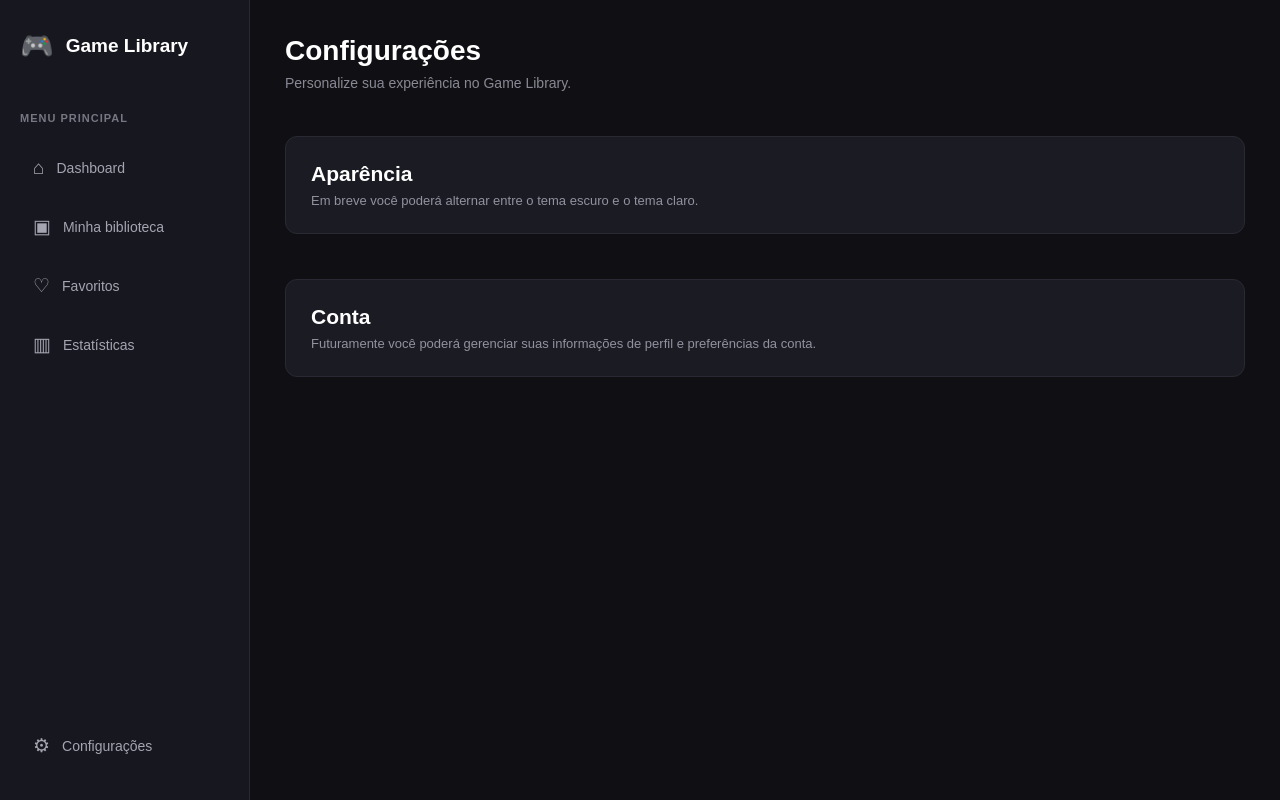
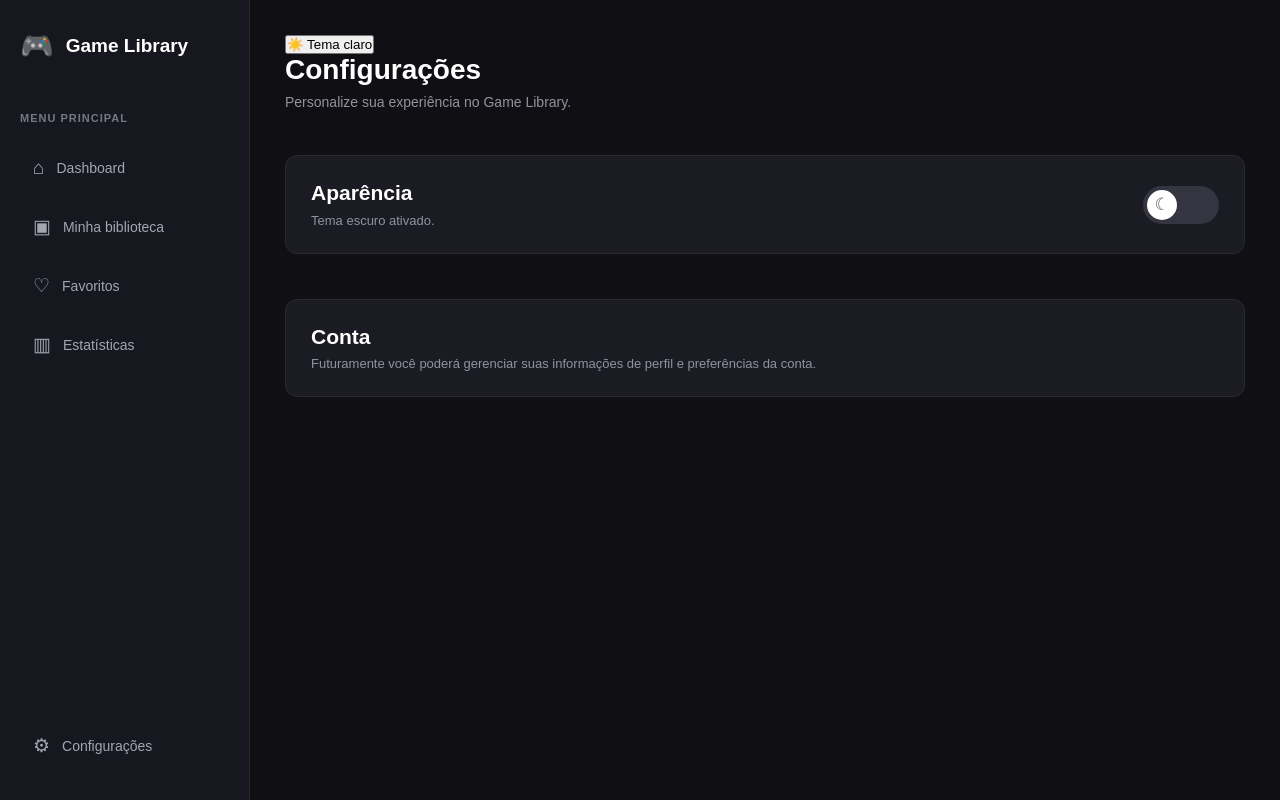
Before and after one commit to jeywysonleandro/Game-Library, a Python web app: template app/templates/configuracoes.html in a window 1280 px wide. Run offline with Jinja, Linux system fonts and the light colour scheme; the template is opened without the code that fills it, so the values that code supplies are empty.

Commit message:
Implementa tema claro e escuro com persistencia

```diff
--- a/app/static/css/estilo.css
+++ b/app/static/css/estilo.css
@@ -1,3 +1,55 @@
+
+/* VARIÁVEIS DO TEMA ESCURO */
+
+:root {
+    /* Fundos */
+    --cor-fundo: #101014;
+    --cor-menu: #17171f;
+    --cor-cartao: #1b1b24;
+
+    /* Bordas */
+    --cor-borda: #292933;
+    --cor-borda-input: #30303c;
+
+    /* Textos */
+    --cor-texto: #ffffff;
+    --cor-texto-secundario: #92929f;
+    --cor-texto-menu: #a5a5b2;
+    --cor-texto-menu-titulo: #777783;
+
+    /* Destaques */
+    --cor-destaque: #7655e8;
+    --cor-destaque-hover: #6242cf;
+    --cor-menu-ativo: #29243e;
+    --cor-texto-ativo: #a78bfa;
+}
+
+
+/* VARIÁVEIS DO TEMA CLARO */
+
+[data-tema="claro"] {
+    /* Fundos */
+    --cor-fundo: #f5f5f9;
+    --cor-menu: #ffffff;
+    --cor-cartao: #ffffff;
+
+    /* Bordas */
+    --cor-borda: #e2e2ea;
+    --cor-borda-input: #d5d5df;
+
+    /* Textos */
+    --cor-texto: #20202a;
+    --cor-texto-secundario: #777783;
+    --cor-texto-menu: #555563;
+    --cor-texto-menu-titulo: #888895;
+
+    /* Destaques */
+    --cor-destaque: #7655e8;
+    --cor-destaque-hover: #6242cf;
+    --cor-menu-ativo: #eee9ff;
+    --cor-texto-ativo: #6945d3;
+}
+
 
 /* CONFIGURAÇÕES GERAIS */
 
@@ -119,7 +171,7 @@ body {
 }
 
 .cabecalho p {
-    color: #898995;
+    color: var(--cor-texto-secundario);
     font-size: 14px;
 }
 
@@ -436,3 +488,114 @@ body {
     }
 
 }
+
+
+/* INTERRUPTOR DE TEMA */
+
+.secao-aparencia {
+    display: flex;
+    justify-content: space-between;
+    align-items: center;
+    gap: 20px;
+}
+
+.informacoes-aparencia h2 {
+    margin-bottom: 8px;
+}
+
+.informacoes-aparencia p {
+    color: var(--cor-texto-secundario);
+    font-size: 13px;
+}
+
+/* BOTÃO DO INTERRUPTOR */
+
+.interruptor-tema {
+    position: relative;
+    width: 76px;
+    height: 38px;
+
+    border: none;
+    border-radius: 30px;
+
+    background-color: #353541;
+
+    cursor: pointer;
+
+    display: flex;
+    align-items: center;
+    justify-content: space-around;
+
+    transition: background-color 0.3s ease;
+}
+
+
+/* ÍCONES DE SOL E LUA */
+
+.icone-tema {
+    position: absolute;
+    top: 0;
+    left: 0;
+
+    width: 30px;
+    height: 30px;
+
+    display: flex;
+    align-items: center;
+    justify-content: center;
+
+    font-size: 17px;
+    color: #555563;
+
+    pointer-events: none;
+}
+
+.icone-lua {
+    display: flex;
+}
+
+.icone-sol {
+    display: none;
+}
+
+/* CÍRCULO QUE DESLIZA */
+
+.indicador-interruptor {
+    position: absolute;
+
+    top: 4px;
+    left: 4px;
+
+    width: 30px;
+    height: 30px;
+
+    border-radius: 50%;
+
+    background-color: #ffffff;
+
+    display: flex;
+    align-items: center;
+    justify-content: center;
+
+    transition: transform 0.3s ease;
+}
+
+/* TEMA CLARO ATIVADO */
+
+.interruptor-tema.ativo {
+    background-color: var(--cor-destaque);
+}
+
+.interruptor-tema.ativo .indicador-interruptor {
+    transform: translateX(38px);
+}
+
+/* TROCA DO ÍCONE NO TEMA CLARO */
+
+.interruptor-tema.ativo .icone-lua {
+    display: none;
+}
+
+.interruptor-tema.ativo .icone-sol {
+    display: flex;
+}
--- /dev/null
+++ b/app/static/js/tema.js
@@ -0,0 +1,70 @@
+
+// ELEMENTOS DA PÁGINA
+
+const botaoTema = document.getElementById("interruptor-tema");
+const descricaoTema = document.getElementById("descricao-tema");
+const corpoPagina = document.body;
+
+
+// FUNÇÃO PARA APLICAR O TEMA
+
+function aplicarTema(tema) {
+
+    // Define o tema no corpo da página
+    corpoPagina.dataset.tema = tema;
+
+    // Verifica se o tema claro está ativo
+    const temaClaroAtivo = tema === "claro";
+
+    // Atualiza a aparência do interruptor
+    if (botaoTema) {
+        botaoTema.classList.toggle("ativo", temaClaroAtivo);
+
+        // Atualiza o estado acessível do botão
+        botaoTema.setAttribute("aria-pressed", String(temaClaroAtivo));
+    }
+
+    // Atualiza a descrição do tema
+    if (descricaoTema) {
+        descricaoTema.textContent = temaClaroAtivo
+            ? "Tema claro ativado."
+            : "Tema escuro ativado.";
+    }
+}
+
+
+// RECUPERAR O TEMA SALVO
+
+const temaSalvo = localStorage.getItem("tema");
+
+// Verifica se existe um tema válido salvo
+const temaInicial =
+    temaSalvo === "claro" || temaSalvo === "escuro"
+        ? temaSalvo
+        : "escuro";
+
+// Aplica o tema ao carregar a página
+aplicarTema(temaInicial);
+
+
+// ALTERNAR E SALVAR O TEMA
+
+if (botaoTema) {
+
+    botaoTema.addEventListener("click", function () {
+
+        // Identifica o tema atual
+        const temaAtual = corpoPagina.dataset.tema;
+
+        // Define o próximo tema
+        const novoTema = temaAtual === "escuro" ? "claro" : "escuro";
+
+        // Aplica o novo tema
+        aplicarTema(novoTema);
+
+        // Salva a preferência no navegador
+        localStorage.setItem("tema", novoTema);
+
+    });
+
+}
--- a/app/templates/base.html
+++ b/app/templates/base.html
@@ -11,7 +11,7 @@
     <link rel="stylesheet" href="{{ url_for('static', filename='css/estilo.css') }}">
 </head>
 
-<body>
+<body data-tema="escuro">
 
     <div class="layout">
 
@@ -69,6 +69,15 @@
         <!-- CONTEÚDO DA PÁGINA -->
         <main class="conteudo-principal">
 
+            <!--CABEÇALHO GLOBAL-->
+            <header class="cabecalho-global">
+
+                <button id="botao-tema" class="botao-tema" type="button">
+                     ☀️ Tema claro
+                </button>
+
+            </header>
+
             {% block conteudo %}
             {% endblock %}
 
@@ -76,5 +85,7 @@
 
     </div>
 
+     <script src="{{ url_for('static', filename='js/tema.js') }}"></script>
+
 </body>
 </html>
--- a/app/templates/configuracoes.html
+++ b/app/templates/configuracoes.html
@@ -12,16 +12,39 @@
     </div>
 </header>
 
-<section class="secao-favoritos">
+<!-- SEÇÃO DE APARÊNCIA -->
+<section class="secao-favoritos secao-aparencia">
 
-    <h2>Aparência</h2>
+    <div class="informacoes-aparencia">
+        <h2>Aparência</h2>
 
-    <p>
-        Em breve você poderá alternar entre o tema escuro e o tema claro.
-    </p>
+        <p id="descricao-tema">
+            Escolha entre o tema claro e o tema escuro.
+        </p>
+    </div>
+
+    <!-- INTERRUPTOR DE TEMA -->
+
+<button
+    type="button"
+    id="interruptor-tema"
+    class="interruptor-tema"
+    aria-label="Alternar tema"
+    aria-pressed="false"
+>
+    <span class="indicador-interruptor">
+
+        <span class="icone-tema icone-lua">☾</span>
+
+        <span class="icone-tema icone-sol">☀</span>
+
+    </span>
+</button>
+
 
 </section>
 
+<!-- SEÇÃO DE CONTA -->
 <section class="secao-favoritos">
 
     <h2>Conta</h2>
```
Also changed, not shown: other parts of app/static/css/estilo.css (+25 -25 lines).
